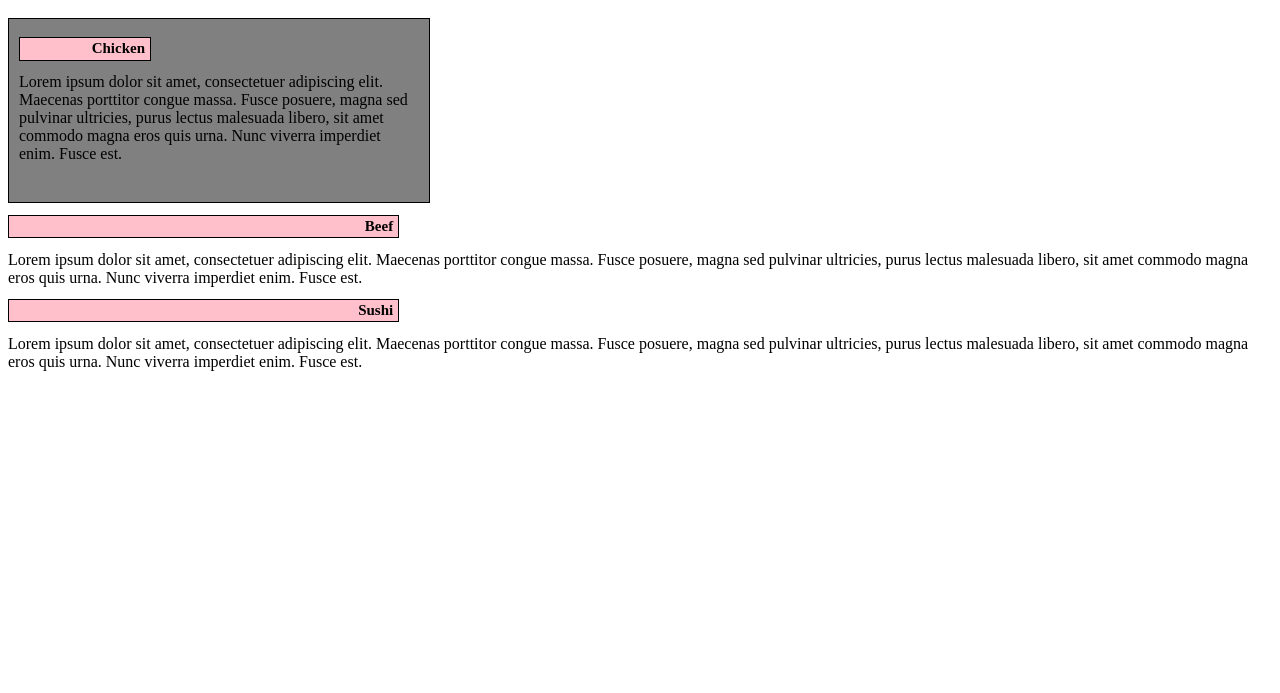
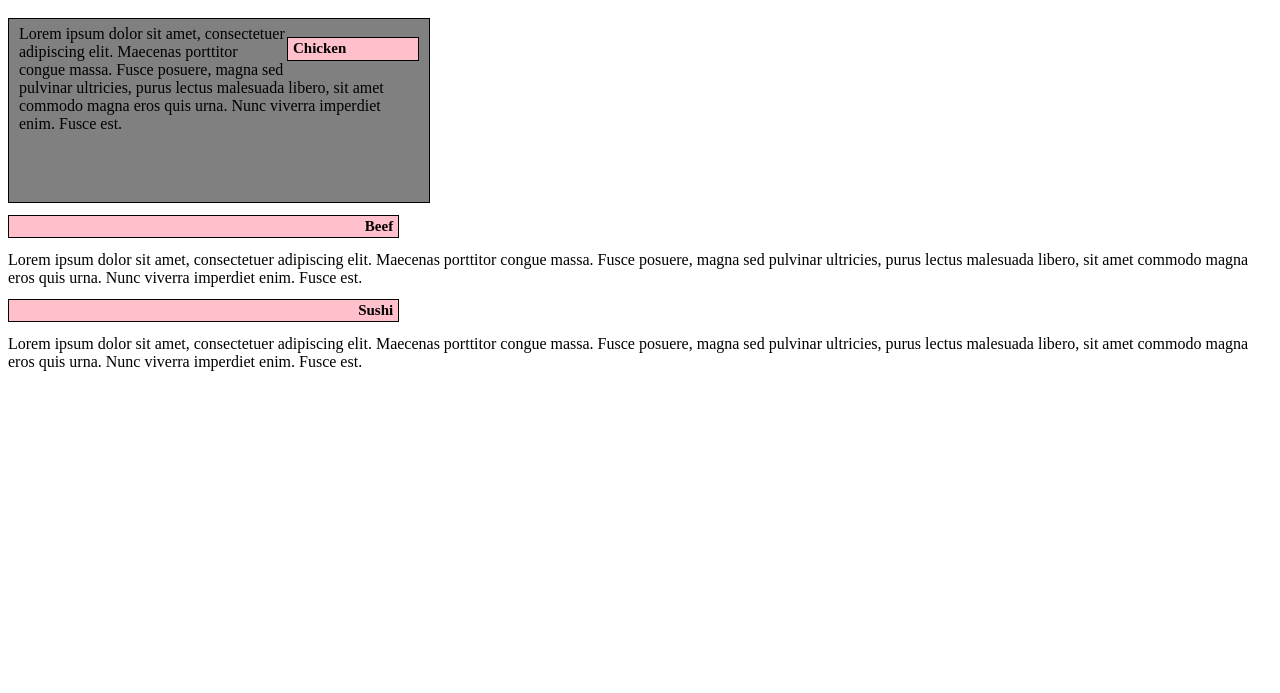
Before and after one commit to Cipher-unhsiV/test, a plain HTML site: page site/module-2-solution/index.html in a window 1280 px wide. Shown: the part 107-800 px from the top of the page. Drawn offline with Linux system fonts and the light colour scheme.

Commit message:
float added

```diff
--- a/site/module-2-solution/index.html
+++ b/site/module-2-solution/index.html
@@ -16,12 +16,13 @@ h1 {
 }
 .Ch {
 	font-size: 15px;
-	text-align: right;
+	text-align: top right;
 	width: 30%;
 	height: 10%;
 	background-color: pink;
 	border: 1px solid black;
 	padding: 2px 5px 2px 5px;
+	float: right;
 }
 .Be {
 	font-size: 15px;
```
